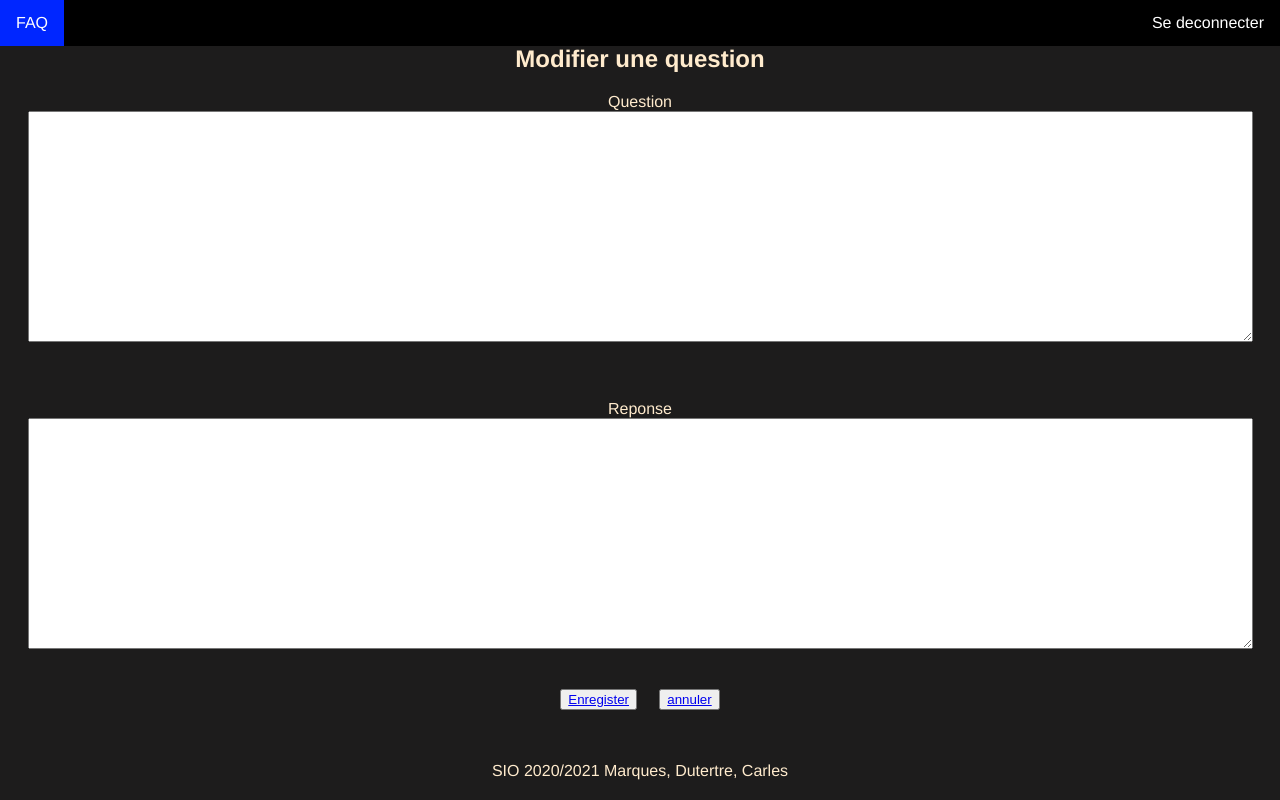
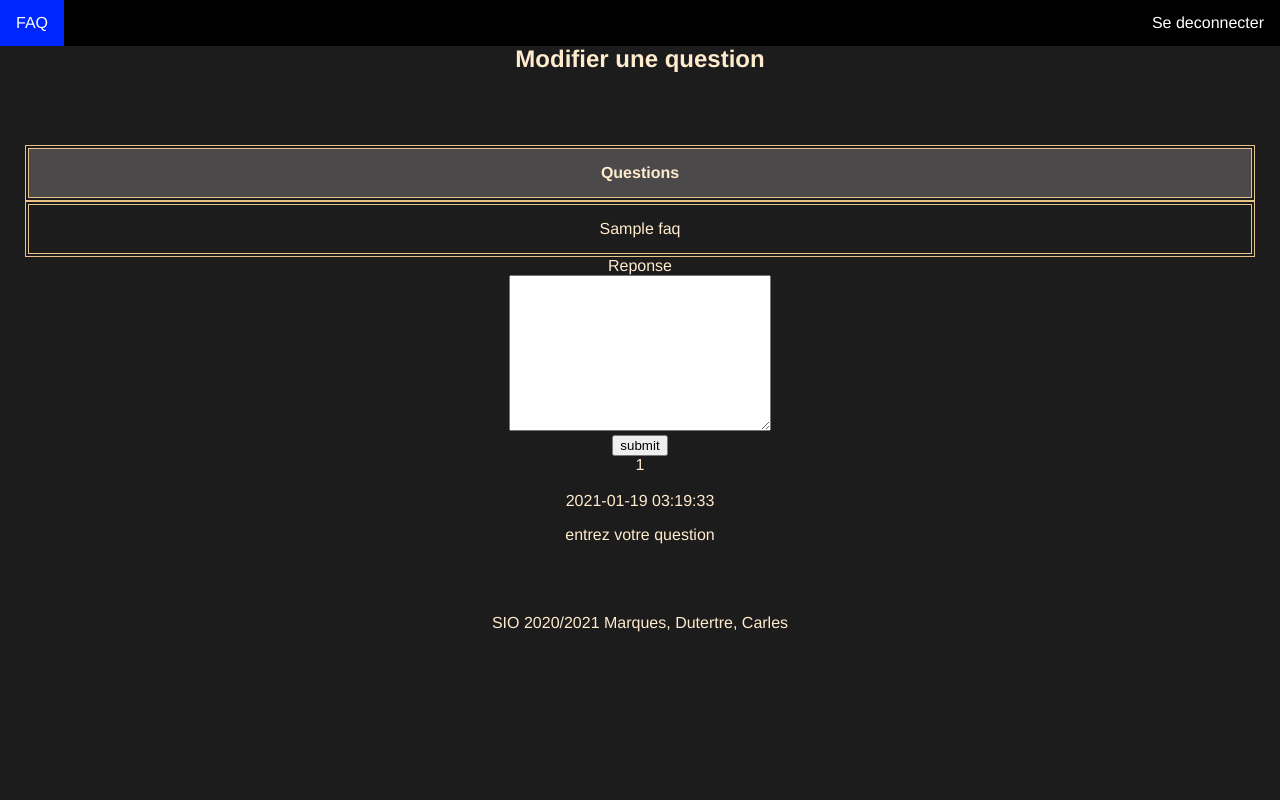
Before and after one commit to zkroz1ent/M2L, a PHP site: page /modifier.php?id_faq=1 in a window 1280 px wide. Run offline with PHP 8.4, Linux system fonts and the light colour scheme; tables that the repository leaves empty or names only in its code hold one stand-in row (values such as "Sample post"); lists and menus that the app fills with data are empty.

Commit message:
modifier

```diff
--- a/modifier.php
+++ b/modifier.php
@@ -1,5 +1,7 @@
 <?php
-include "inclusion.php"
+include "inclusion.php";
+$id_faq = isset($_GET['id_faq']) ? $_GET['id_faq'] : '???';
+$date = date('20y-m-d h:i:s');
 ?>
 
 <!DOCTYPE html>
@@ -22,17 +24,109 @@ include "inclusion.php"
 <p><h2>Modifier une question</h2></p>
 
 <p>
-<label for="posequestion">Question</label> <br>
-<textarea name="posequestion" id="posequestion" cols="150" rows="15"></textarea><br> <br>
+
+
 <br>
 <br>
+<table>
+    <tr>
+
+
+            <th>Questions</th>
+
+        </tr>
+<table>
+<tr>
+<?php
+
+
+
+
+try {
+$sth = $dbh->prepare("select question FROM faq WHERE id_faq=(:id_faq)");
+
+$sth->execute(array(
+
+    ':id_faq' => $id_faq
+
+
+));
+$row = $sth->fetch(PDO::FETCH_ASSOC);
+} catch (PDOException $ex) {
+die("Erreur lors de la requête SQL : " . $ex->getMessage());
+}
+
+echo "<td>".$row['question']."</td>";
+
+
+
+?>
+
+    </tr>
+
+    </table>
 
 
 <label for="Repquestion">Reponse</label> <br>
-<textarea  name="Repquestion" id="Repquestion" cols="150" rows="15"></textarea><br> <br>
+
+
+    <form action="<?php echo $_SERVER['PHP_SELF']; ?>" method="post">
+
+
+<textarea name="reponse" id="reponse" cols="30" rows="10" value="reponse"></textarea><br>
+
+<label for="submit"></label>
+<input type="submit" name="submit" value="submit">
+</form>
+
+<?php
+$reponse = isset($_POST['reponse']) ? $_POST['reponse'] : '';
+$submit = isset($_POST['submit']);
+
+echo $reponse;
+echo $id_faq ;
+echo "<br>";
+echo $submit;
+echo "<br>";
+echo $date;
+echo "<br>";
+//date pas bonne changer le format
+$id_user=1;
+if ($submit){
+
+
+
+
+
+        try {
+            $req = $dbh->prepare('UPDATE `faq` SET `reponse` = ":reponse" WHERE `faq`.`id_faq` = ":id_faq";');
+            $req->execute(array(
+
+                'reponse' => $reponse,
+
+                 'id_faq' =>$id_faq
+            ));
+
+            echo 'enregistrement effectuéé !';
+            header('Location:liste_des_questions.php');
+        } catch (PDOException $ex) {
+            die("Erreur lors de la requête SQL : " . $ex->getMessage());
+        }
+
+
+
+
+}else{
+echo "<p>entrez votre question</p>";
+
+}
+?>
+
+
+
+
 <br>
-<button type="submit" name="moderne"><a  href="Liste_des_questions.php">Enregister</button></a> &nbsp&nbsp&nbsp
-<button type="submit" name="moderne"><a  href="Liste_des_questions.php">annuler</button></a></p>
+
 </div>
 </body>
     <p class="pied">SIO 2020/2021 Marques, Dutertre, Carles</p>
```
